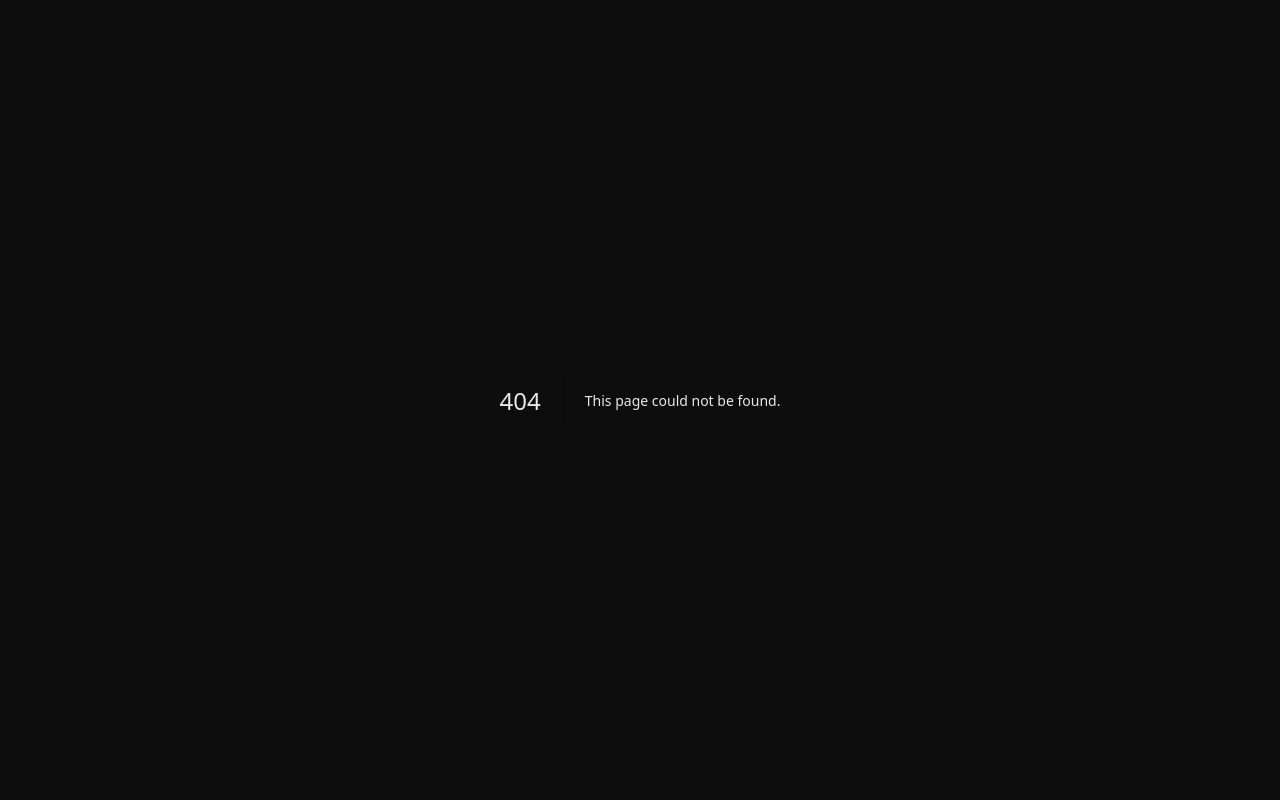
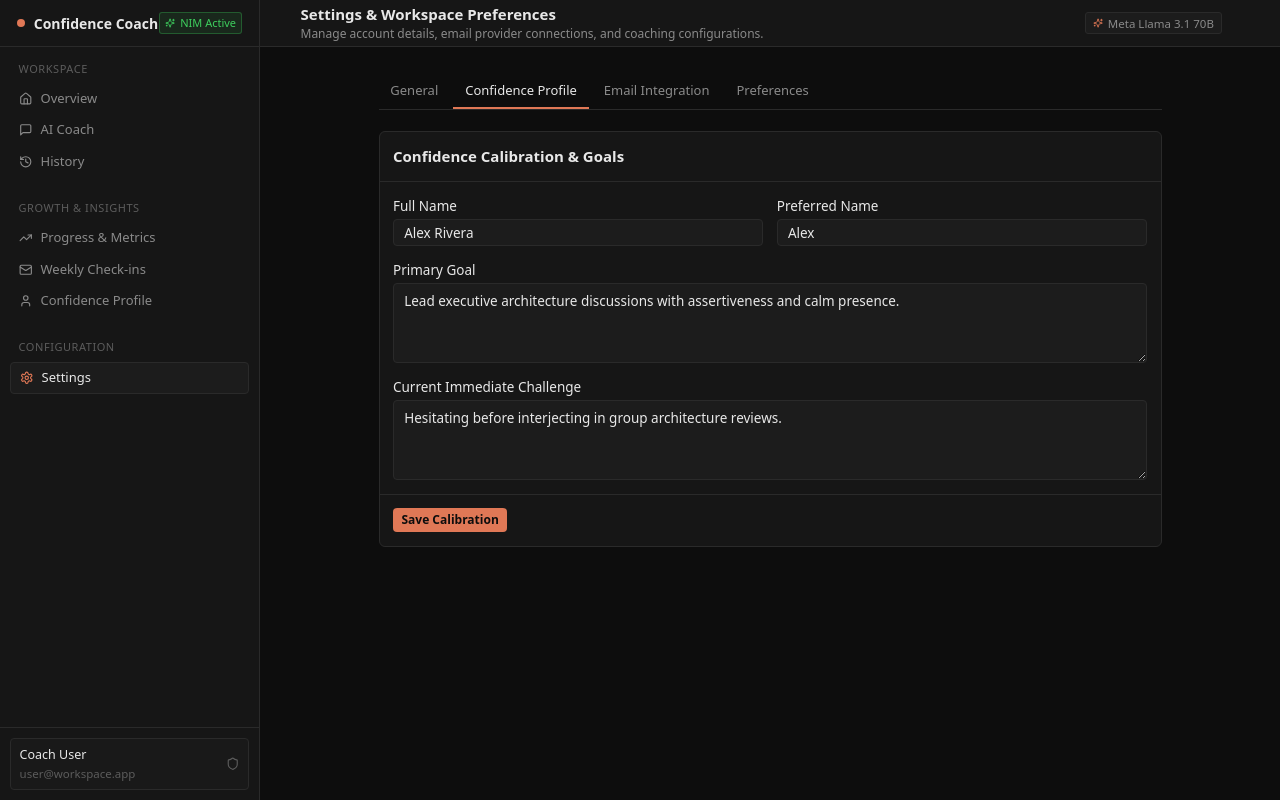
Before and after one commit to girishlade111/Elevra, a Next.js app: page /app/settings/profile in a window 1280 px wide. Before the commit this address had no page. Built offline with nearby package versions, Linux system fonts and the light colour scheme; no server answers.

Commit message:
feat(settings): add profile sub-route directory structure

```diff
--- /dev/null
+++ b/src/app/(app)/app/settings/profile/page.tsx
@@ -0,0 +1,83 @@
+"use client";
+
+import * as React from "react";
+import { Card, CardHeader, CardTitle, CardContent, CardFooter } from "@/components/ui/card";
+import { Input } from "@/components/ui/input";
+import { Textarea } from "@/components/ui/textarea";
+import { Button } from "@/components/ui/button";
+
+export default function ProfileSettingsPage() {
+  const [formData, setFormData] = React.useState({
+    fullName: "Alex Rivera",
+    preferredName: "Alex",
+    primaryGoal: "Lead executive architecture discussions with assertiveness and calm presence.",
+    currentChallenge: "Hesitating before interjecting in group architecture reviews.",
+    baselineScore: 6,
+  });
+  const [saved, setSaved] = React.useState(false);
+
+  const handleSave = (e: React.FormEvent) => {
+    e.preventDefault();
+    setSaved(true);
+    setTimeout(() => setSaved(false), 3000);
+  };
+
+  return (
+    <Card className="bg-panel border-border">
+      <CardHeader>
+        <CardTitle className="text-[15px]">Confidence Calibration & Goals</CardTitle>
+      </CardHeader>
+      <form onSubmit={handleSave}>
+        <CardContent className="space-y-4">
+          <div className="grid grid-cols-1 sm:grid-cols-2 gap-4">
+            <div>
+              <label className="block text-[13.5px] font-medium text-text-primary mb-1">
+                Full Name
+              </label>
+              <Input
+                value={formData.fullName}
+                onChange={(e) => setFormData({ ...formData, fullName: e.target.value })}
+              />
+            </div>
+            <div>
+              <label className="block text-[13.5px] font-medium text-text-primary mb-1">
+                Preferred Name
+              </label>
+              <Input
+                value={formData.preferredName}
+                onChange={(e) => setFormData({ ...formData, preferredName: e.target.value })}
+              />
+            </div>
+          </div>
+
+          <div>
+            <label className="block text-[13.5px] font-medium text-text-primary mb-1">
+              Primary Goal
+            </label>
+            <Textarea
+              value={formData.primaryGoal}
+              onChange={(e) => setFormData({ ...formData, primaryGoal: e.target.value })}
+            />
+          </div>
+
+          <div>
+            <label className="block text-[13.5px] font-medium text-text-primary mb-1">
+              Current Immediate Challenge
+            </label>
+            <Textarea
+              value={formData.currentChallenge}
+              onChange={(e) => setFormData({ ...formData, currentChallenge: e.target.value })}
+            />
+          </div>
+        </CardContent>
+
+        <CardFooter className="flex items-center justify-between">
+          <Button type="submit" size="sm">
+            {saved ? "Saved Changes ✓" : "Save Calibration"}
+          </Button>
+          {saved && <span className="text-[12.5px] text-success">Profile updated successfully.</span>}
+        </CardFooter>
+      </form>
+    </Card>
+  );
+}
```
